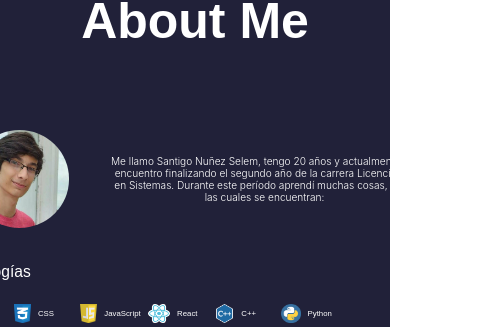
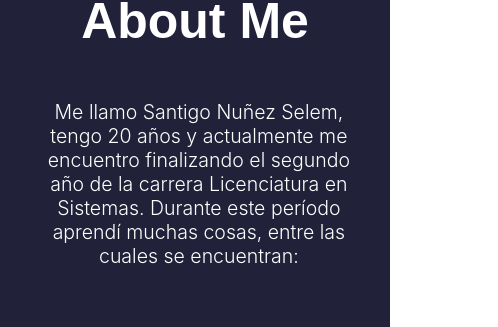
Before and after one commit to SantiagoNunezSelem/Portfolio, a React (Create React App) app: page / in a window 390 px wide. Shown: the part 1196-1523 px from the top of the page, 498 px wide, since content can reach past the window. Built offline with nearby package versions, Linux system fonts and the light colour scheme.

Commit message:
Section responsive

```diff
--- a/src/components/AboutMe/AboutMe.js
+++ b/src/components/AboutMe/AboutMe.js
@@ -5,7 +5,7 @@ import SkillList from "./SkillList";
 function AboutMe(){
     return(
         <>
-            <h2 className="title-section">About Me</h2>
+            <h2 id="title-about-me" className="title-section">About Me</h2>
             <div className="aboutMe-container">
 
                 <Introduction/>
--- a/src/stylesheets/AboutMe/AboutMe.css
+++ b/src/stylesheets/AboutMe/AboutMe.css
@@ -10,3 +10,9 @@
         margin-bottom: 2vw;
     }
 }
+
+@media (max-width:700px){
+    #title-about-me {
+        margin-bottom: 30px;
+    }
+}
--- a/src/stylesheets/AboutMe/Introduction.css
+++ b/src/stylesheets/AboutMe/Introduction.css
@@ -26,11 +26,12 @@
 
 @media (max-width:1200px){
     .intro-container {
-        margin:0px 50px;
+        margin:0px 2vw;
+        gap:2vw;
     }
 
     .intro-container img {
-        width:22%;
+        width:23vw;
     }
 
     .text-intro-container {
@@ -39,6 +40,23 @@
     }
 
     .text-intro-container p{
-        font-size: 2.6vw;
+        font-size: 3vw;
+        font-weight:300;
     }
 }
+
+@media (max-width:500px){
+
+    .intro-container img {
+        width:0;
+    }
+
+    .text-intro-container {
+        width:90%;
+        height:auto;
+    }
+
+    .text-intro-container p{
+        font-size: 5vw;
+    }
+}
--- a/src/stylesheets/AboutMe/Skill.css
+++ b/src/stylesheets/AboutMe/Skill.css
@@ -24,25 +24,35 @@
     .skill-container{
         /* min-width: 170px; */
         height:auto;
+        min-width: auto;
+        margin-bottom: 2vw;
+    }
+
+    .skill-container img {
+        height: 5.2vw;
+    }
+
+    .skill-container p{
+        font-size: 1.5rem;
+    }
+}
+@media (max-width:700px){
+    .skill-container{
         min-width: 15vw;
         margin-bottom: 2vw;
     }
 
     .skill-container img {
-        height: 5vw;
+        height: 6vw;
+    }
+}
+
+@media (max-width:500px){
+    .skill-container{
+        height:12vw;
     }
 
     .skill-container p{
-        font-size: 2vw;
+        font-size: 1.2rem;
     }
 }
-/*
-@media (max-width:900px){
-    .skill-container{
-        min-width: 130px;
-    }
-
-    .skill-container img {
-        height: 50px;
-    }
-} */
--- a/src/stylesheets/AboutMe/SkillList.css
+++ b/src/stylesheets/AboutMe/SkillList.css
@@ -32,7 +32,7 @@
 
 @media (max-width:1200px){
     .skill-list-container {
-        width: 100%;
+        width: auto;
         height: auto;
         align-items: flex-start;
         flex-direction: column;
@@ -40,7 +40,7 @@
     }
 
     .skill-list-container .h3-title {
-        font-size: 4vw;
+        font-size: 3.2em;
     }
 
     .technologies-skill-list-container,
@@ -56,14 +56,33 @@
     }
 
     .design-skill-list-container {
+        min-width: 200px;
         margin-top: 0px;
         height: auto;
         margin-top: none;
     }
 
     .skills {
+        width:auto;
         margin-top: 2vw;
-        gap:2vw;
+        gap:3vw;
     }
 
 }
+
+@media (max-width:900px){
+    .skill-list-container .h3-title {
+        font-size: 2.7em;
+    }
+}
+
+@media (max-width:500px){
+
+    .skill-list-container .h3-title {
+        font-size: 2.2em;
+    }
+
+    .skills {
+        gap:4vw;
+    }
+}
```
